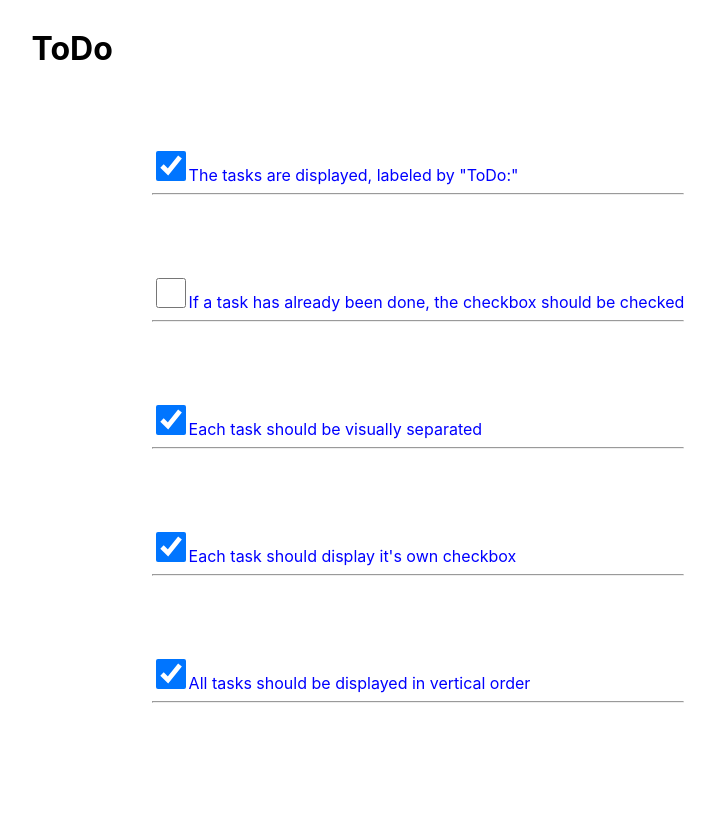
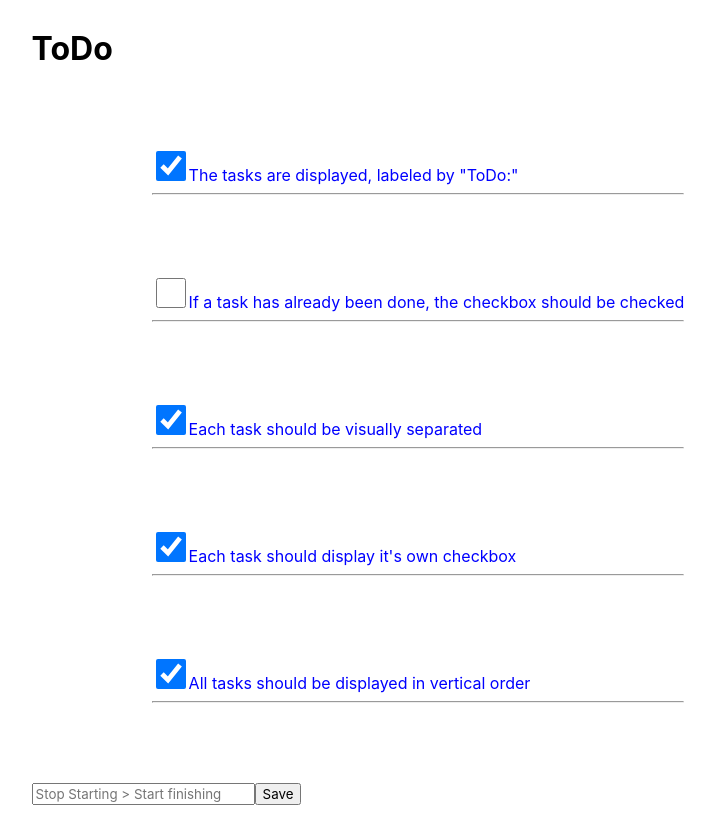
Before and after one commit to HishamAlmannai/capstone-project, a Next.js app: page / in a window 1280 px wide. Shown: the whole page, without its empty margins (242-957 px from the left). Built offline with nearby package versions, Linux system fonts and the light colour scheme.

Commit message:
Create Button

```diff
--- a/pages/index.js
+++ b/pages/index.js
@@ -1,3 +1,5 @@
+import Button from '../src/components/Button/Button';
+import Input from '../src/components/Input/Input';
 import TaskList from '../src/components/TaskList/TaskList';
 import GlobalStyle from '../styles/GlobalStyle';
 
@@ -7,6 +9,8 @@ export default function Home() {
 			<GlobalStyle />
 			<h1>ToDo</h1>
 			<TaskList />
+			<Input />
+			<Button />
 		</>
 	);
 }
--- /dev/null
+++ b/src/components/Button/Button.js
@@ -0,0 +1,20 @@
+import React from 'react';
+
+import { useState } from 'react';
+
+export default function Button() {
+	const [inputValue, setInputValue] = useState('');
+
+	return (
+		<button
+			type="button"
+			name="Button"
+			value={inputValue}
+			onClick={event => {
+				setInputValue(event.target.value);
+			}}
+		>
+			Save
+		</button>
+	);
+}
--- /dev/null
+++ b/src/components/Input/Input.js
@@ -0,0 +1,19 @@
+import React from 'react';
+
+import { useState } from 'react';
+
+export default function Input() {
+	const [inputValue, setInputValue] = useState('');
+
+	return (
+		<input
+			type="text"
+			name="input"
+			placeholder="Stop Starting > Start finishing"
+			value={inputValue}
+			onChange={event => {
+				setInputValue(event.target.value);
+			}}
+		/>
+	);
+}
```
